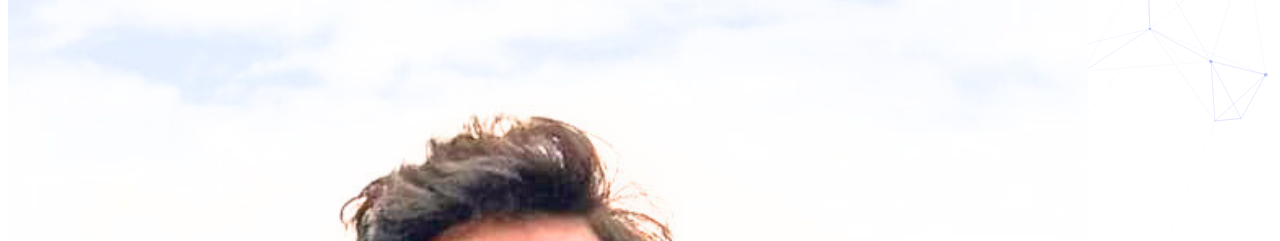
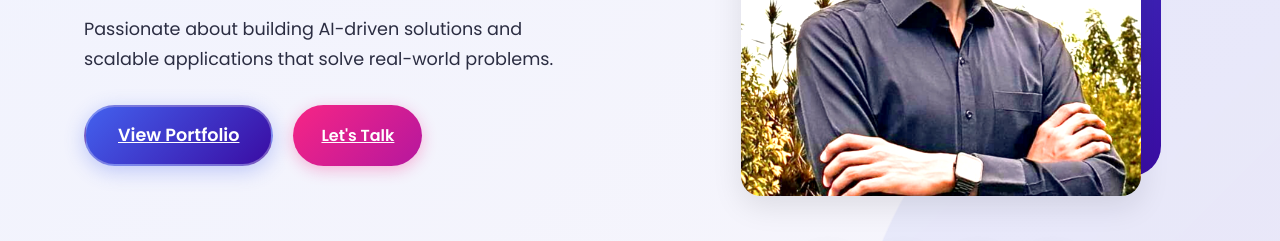
Before and after one commit to atharvashukla13/portfolio, a plain HTML site: page index.html in a window 1280 px wide. Shown: the part 394-635 px from the top of the page. Drawn offline with nearby package versions, Linux system fonts and the light colour scheme; the site is published under a folder, as on GitHub Pages, so addresses that start at the root find nothing.

Commit message:
Update index.html

```diff
--- a/index.html
+++ b/index.html
@@ -69,7 +69,7 @@
     />
 
     <!-- CSS -->
-    <link rel="stylesheet" href="/css/style.css" />
+    <link rel="stylesheet" href="./css/style.css" />
     <link
       rel="stylesheet"
       href="https://cdnjs.cloudflare.com/ajax/libs/font-awesome/6.4.0/css/all.min.css"
@@ -168,7 +168,7 @@
         <div class="hero-image">
           <div class="image-wrapper">
             <img
-              src="images/Profilepic.png"
+              src="portfolio/images/Profilepic.png"
               alt="Atharva Shukla"
               class="fade-in"
             />
```
